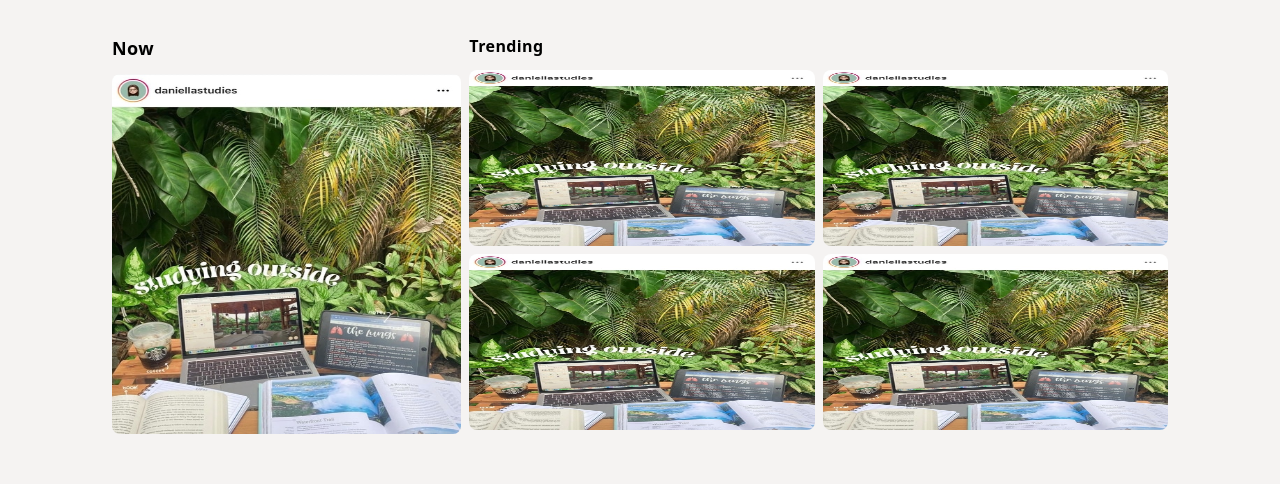
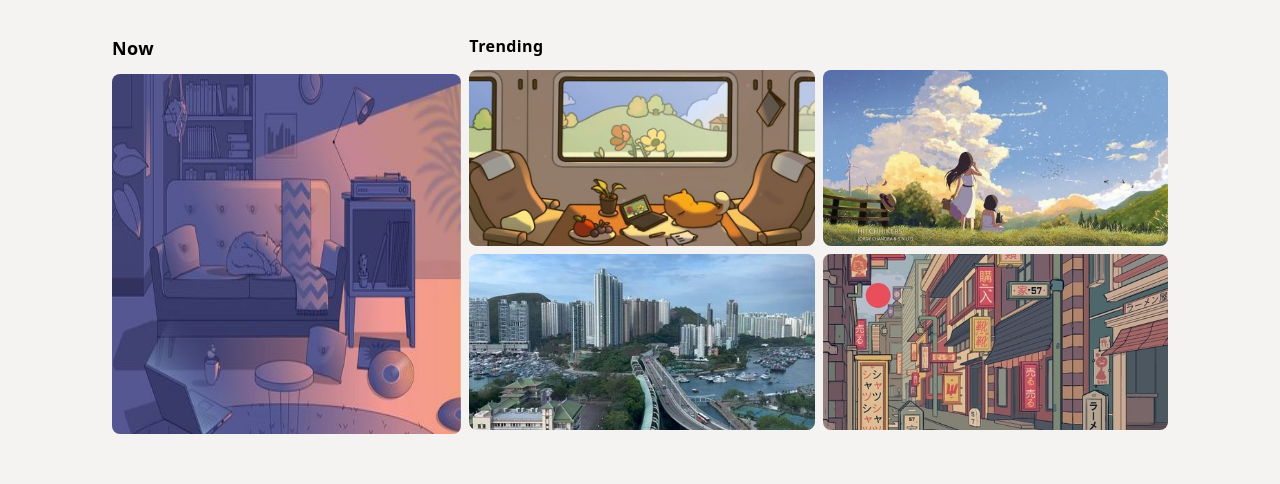
Before and after one commit to phamvietnguyenduy/lifeat, a React (Create React App) app: page /explore in a window 1280 px wide. Shown: the part 158-642 px from the top of the page. Built offline with nearby package versions, Linux system fonts and the light colour scheme.

Commit message:
fix img explore

```diff
--- a/src/pages/Explore/Explore.jsx
+++ b/src/pages/Explore/Explore.jsx
@@ -78,7 +78,7 @@ const Explore = () => {
               </h1>
               <img
                 className="w-full h-[22.5rem] rounded-lg"
-                src={Images.ig0}
+                src={Images.lofi}
                 alt="now_banner"
               />
             </div>
@@ -88,23 +88,23 @@ const Explore = () => {
               </h1>
               <div className="grid grid-rows-2 grid-flow-col gap-2">
                 <img
-                  className="w-full h-44 rounded-lg"
-                  src={Images.ig0}
+                  className="w-full h-44 rounded-lg object-cover"
+                  src={Images.train}
                   alt="now_banner"
                 />
                 <img
-                  className="w-full h-44 rounded-lg"
-                  src={Images.ig0}
+                  className="w-full h-44 rounded-lg object-cover"
+                  src={Images.Hongkong}
                   alt="now_banner"
                 />
                 <img
-                  className="w-full h-44 rounded-lg"
-                  src={Images.ig0}
+                  className="w-full h-44 rounded-lg object-cover"
+                  src={Images.bluesky}
                   alt="now_banner"
                 />
                 <img
-                  className="w-full h-44 rounded-lg"
-                  src={Images.ig0}
+                  className="w-full h-44 rounded-lg object-cover"
+                  src={Images.japanstreet}
                   alt="now_banner"
                 />
               </div>
```
